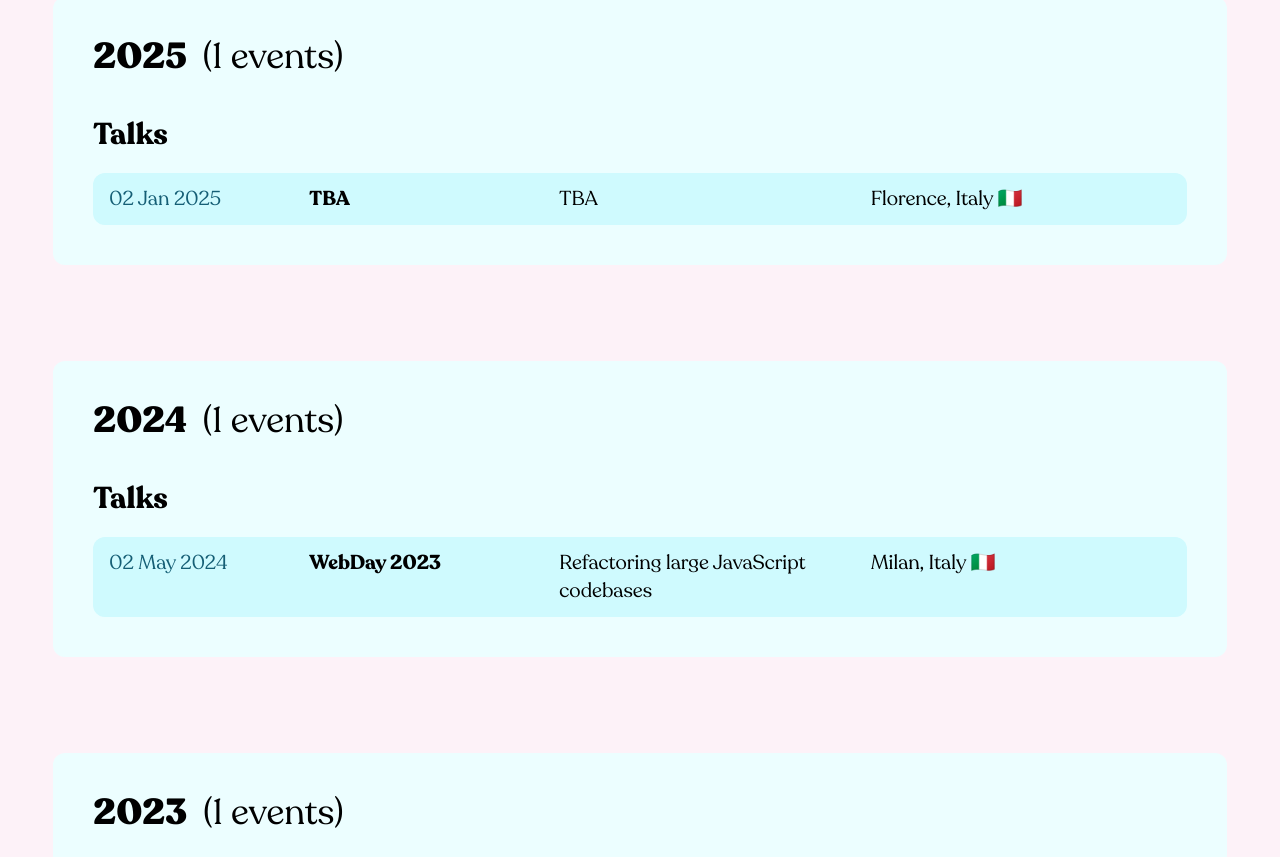
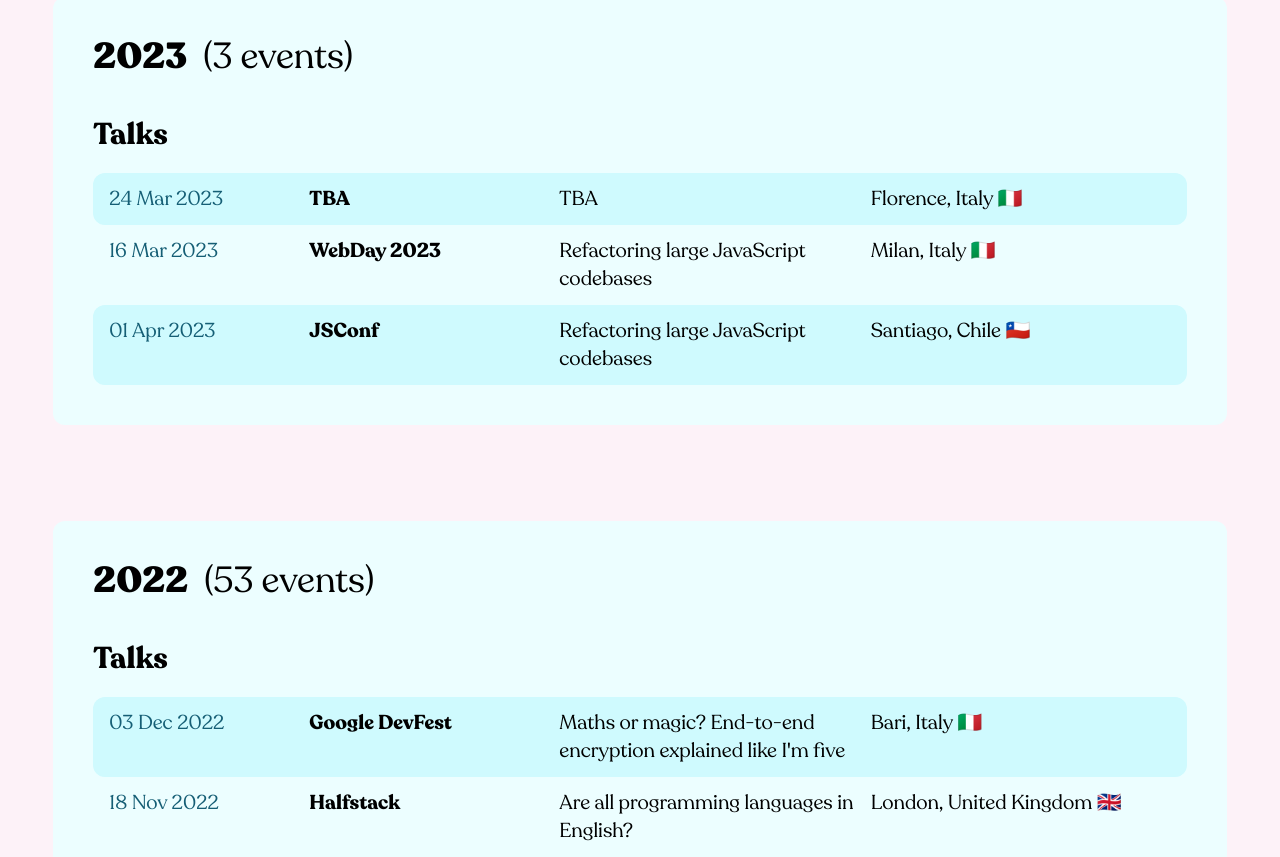
Before and after one commit to micheleriva/personal-website, a Next.js app: page /talks in a window 1280 px wide. Shown: the part 1023-1880 px from the top of the page. Built offline with nearby package versions, Linux system fonts and the light colour scheme.

Commit message:
Update events.js

```diff
--- a/data/events.js
+++ b/data/events.js
@@ -772,7 +772,7 @@
     mode: "in-person",
   },
   {
-    date: new Date(2023, 16, 2),
+    date: new Date(2023, 2, 16),
     event: "WebDay 2023",
     city: "Milan",
     country: "Italy",
@@ -784,7 +784,7 @@
     mode: "in-person",
   },
   {
-    date: new Date(2023, 24, 2),
+    date: new Date(2023, 2, 24),
     event: "TBA",
     city: "Florence",
     country: "Italy",
```
